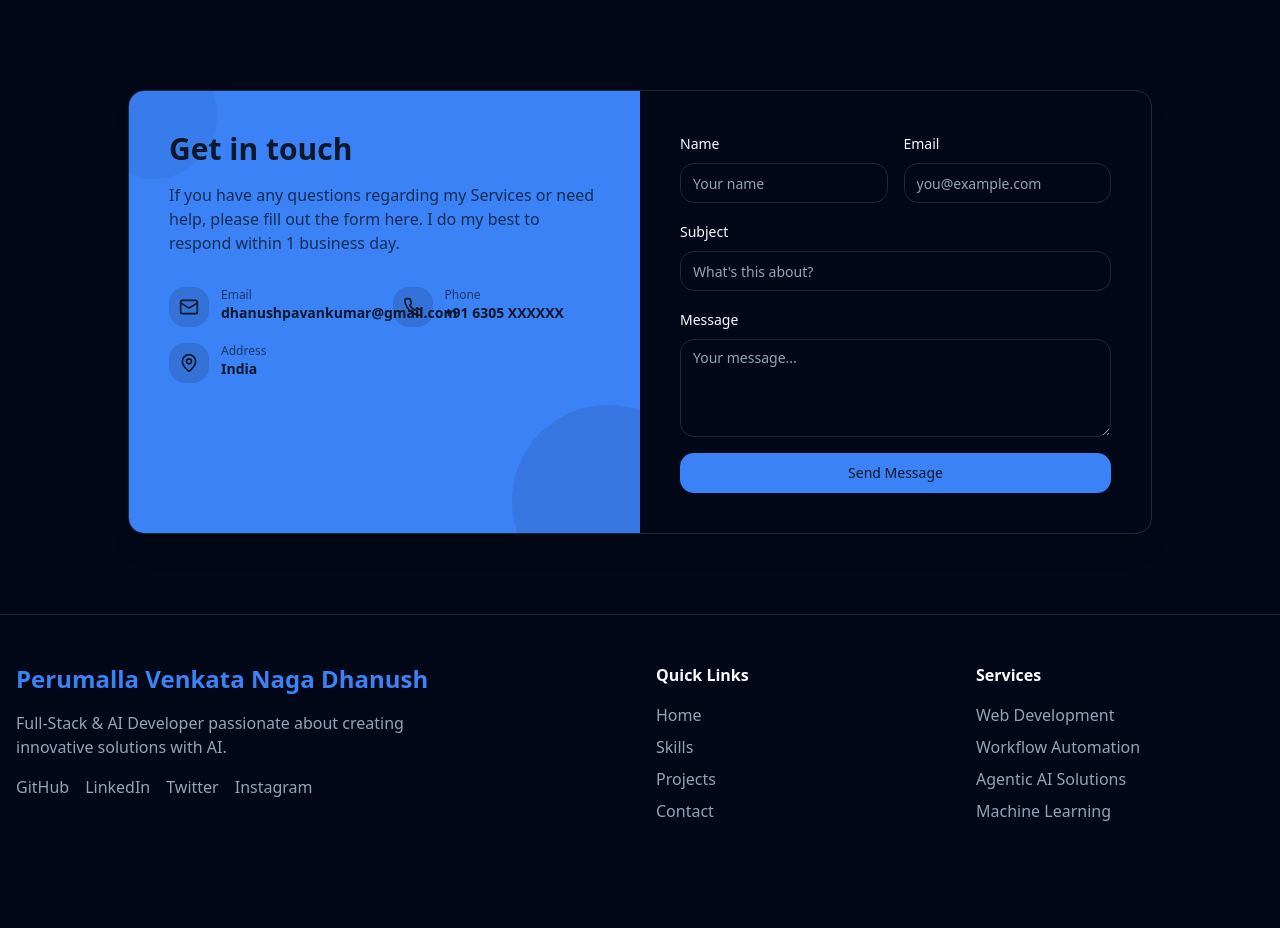
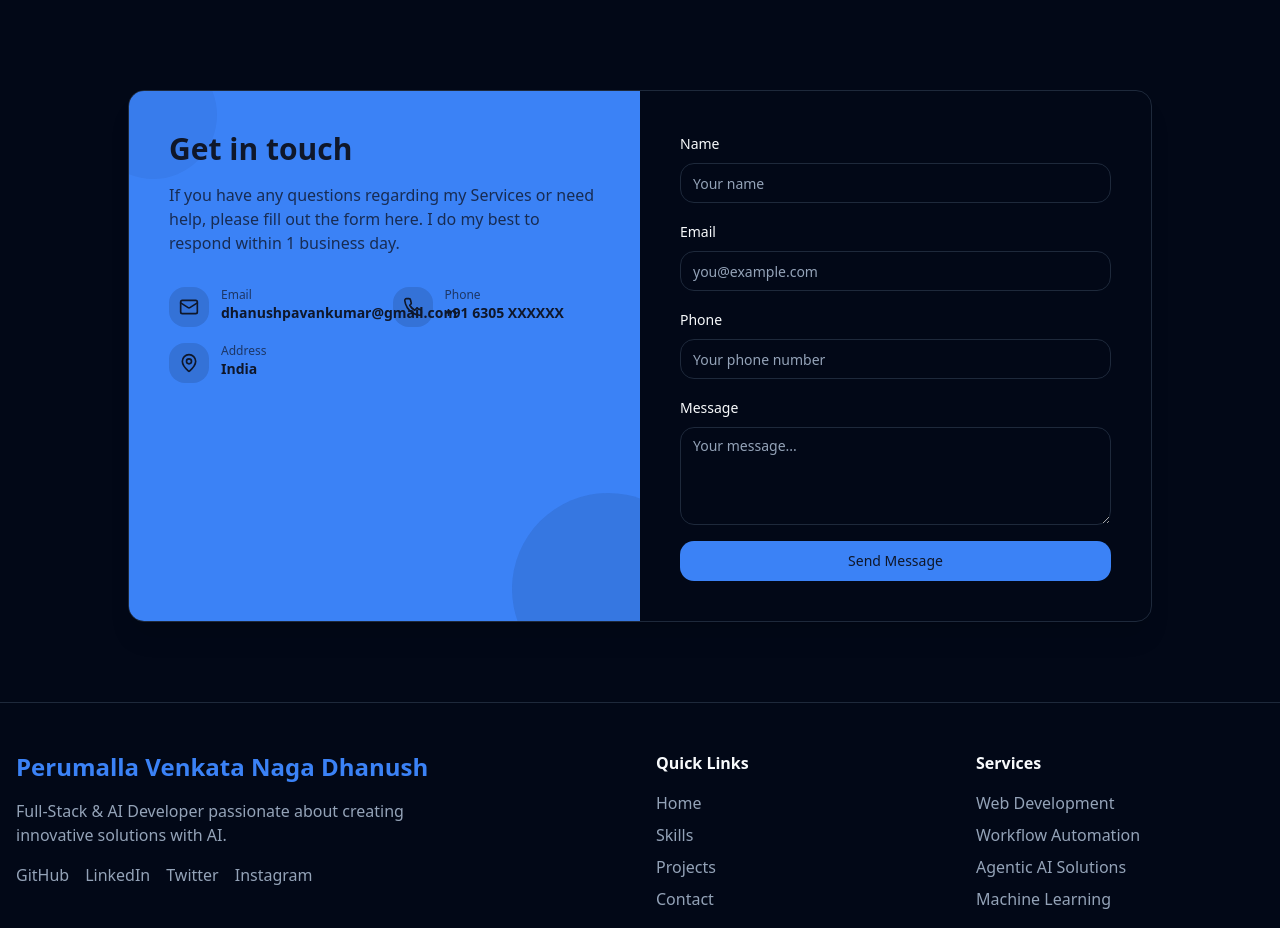
Before and after one commit to dhanushperumalla/emoji-portfolio-glow, a React (Vite) app: page / in a window 1280 px wide. Shown: the part 7000-7928 px from the top of the page. Before the commit the page ends 7871 px from the top, so only its background shows below. Built offline with nearby package versions, Linux system fonts and the light colour scheme.

Commit message:
Preceding changes

```diff
--- a/src/components/Contact.tsx
+++ b/src/components/Contact.tsx
@@ -48,20 +48,18 @@ const Contact = () => {
             ]}
           >
             <form onSubmit={handleSubmit} className="space-y-4">
-              <div className="grid grid-cols-1 sm:grid-cols-2 gap-4">
               <div className="space-y-2">
                 <Label htmlFor="name">Name</Label>
-                  <Input id="name" name="name" placeholder="Your name" required />
+                <Input id="name" name="name" placeholder="Your name" className="bg-background border-border" required />
               </div>
               <div className="space-y-2">
                 <Label htmlFor="email">Email</Label>
-                  <Input id="email" name="email" type="email" placeholder="you@example.com" required />
+                <Input id="email" name="email" type="email" placeholder="you@example.com" className="bg-background border-border" required />
                 <ValidationError prefix="Email" field="email" errors={state.errors} />
               </div>
-              </div>
               <div className="space-y-2">
-                <Label htmlFor="subject">Subject</Label>
-                <Input id="subject" name="subject" placeholder="What's this about?" />
+                <Label htmlFor="phone">Phone</Label>
+                <Input id="phone" name="phone" placeholder="Your phone number" className="bg-background border-border" />
               </div>
               <div className="space-y-2">
                 <Label htmlFor="message">Message</Label>
```
Lines whose indentation alone changed are shown as unchanged.
